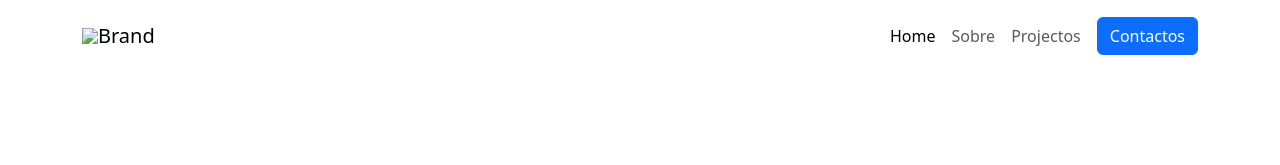
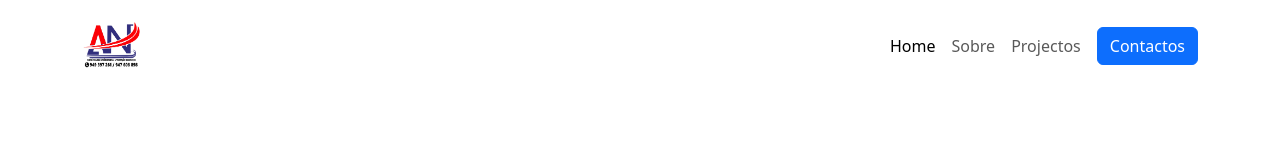
Before and after one commit to emanusil-dev/grafica-an, a plain HTML site: page index.html in a window 1280 px wide. Shown: the top 165 px of the page. Drawn offline with Linux system fonts and the light colour scheme.

Commit message:
Update index.html

```diff
--- a/index.html
+++ b/index.html
@@ -12,9 +12,11 @@
 
 <body>
     <nav class="navbar navbar-expand-md bg-body py-3">
-        <div class="container"><a class="navbar-brand d-flex align-items-center" href="#">
-            <img src="img/" sizes="50" srcset="">
-                    <span>Brand</span></a><button data-bs-toggle="collapse" class="navbar-toggler" data-bs-target="#navcol-2"><span class="visually-hidden">Toggle navigation</span><span class="navbar-toggler-icon"></span></button>
+        <div class="container">
+         <a class="navbar-brand" href="#">
+                <img src="/assets/img/loga.jpg" alt="Logo" width="60" height="48" class="d-inline-block align-text-top">
+              </a>
+            <button data-bs-toggle="collapse" class="navbar-toggler" data-bs-target="#navcol-2"><span class="visually-hidden">Toggle navigation</span><span class="navbar-toggler-icon"></span></button>
             <div class="collapse navbar-collapse" id="navcol-2">
                 <ul class="navbar-nav ms-auto">
                     <li class="nav-item"><a class="nav-link active" href="#">Home</a></li>
```
